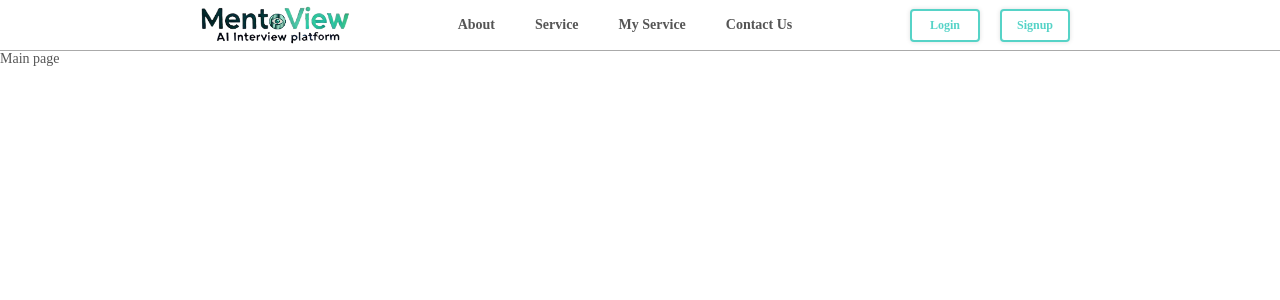
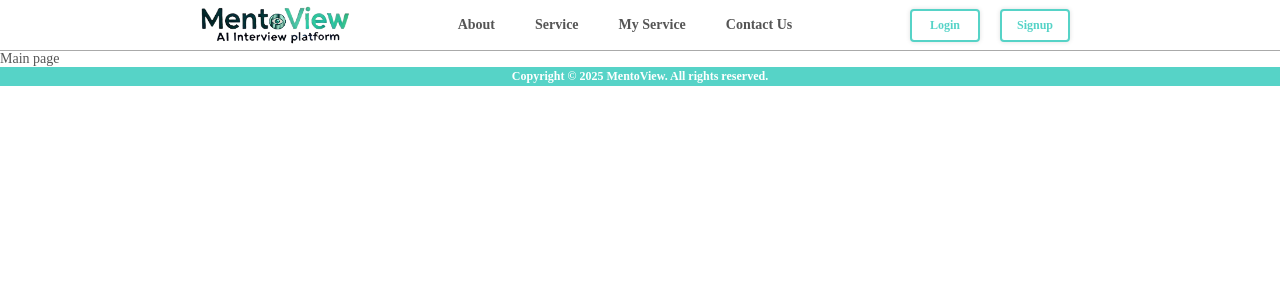
Before and after one commit to linkpond/MentoView-FE, a React (Create React App) app: page / in a window 1280 px wide. Shown: the top 300 px of the page. Built offline with nearby package versions, Linux system fonts and the light colour scheme.

Commit message:
[MV-95] :lipstick: footer UI done

```diff
--- /dev/null
+++ b/src/components/Footer.js
@@ -0,0 +1,22 @@
+import styled from "styled-components";
+
+const FooterBox = styled.div`
+    width: 100%;
+    height: fit-content;
+    display: flex;
+    align-items: center;
+    justify-content: center;
+    background-color: var(--main-color);
+    color: #fff;
+    font-size: 12px;
+    font-weight: bold;
+    padding: 2px 0px 2px 0px;
+`
+
+const Footer = () => {
+    return (
+        <FooterBox>Copyright © 2025 MentoView. All rights reserved.</FooterBox>
+    )
+};
+
+export default Footer;
--- a/src/components/Layout.js
+++ b/src/components/Layout.js
@@ -2,6 +2,7 @@ import { Outlet } from "react-router-dom";
 import styled from "styled-components";
 import GlobalStyles from "../styles/GlobalStyles";
 import Nav from "./Nav";
+import Footer from "./Footer";
 
 const LayoutContainer = styled.div`
   width: 100%;
@@ -18,6 +19,7 @@ const Layout = () => {
       <LayoutContainer>
         <Nav/>
         <Outlet />
+        <Footer/>
       </LayoutContainer>
     </>
   );
--- a/src/components/Nav.js
+++ b/src/components/Nav.js
@@ -82,6 +82,7 @@ const DropdownBox = styled.div`
     justify-content: center;
     border: 1.5px solid #ddd;
     color: initial;
+    background-color: #fff;
 `
 const DropdownItem = styled.div`
     width: 100%;
```
